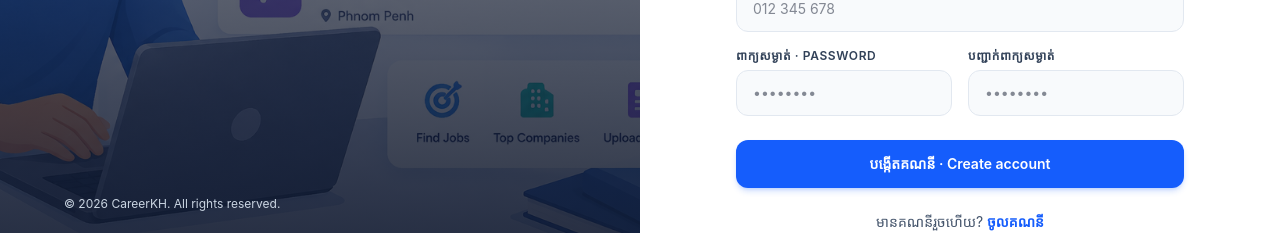
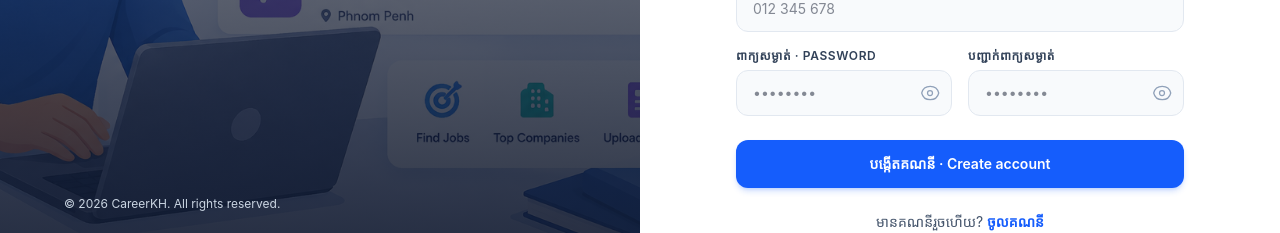
Before and after one commit to raksabun2006/job-portal-frontend, a React (Vite) app: page /register in a window 1280 px wide. Shown: the part 524-757 px from the top of the page. Built offline with nearby package versions, Linux system fonts and the light colour scheme.

Commit message:
edit on form login and register

```diff
--- a/src/components/Footer.jsx
+++ b/src/components/Footer.jsx
@@ -107,7 +107,7 @@ export default function Footer() {
                 <svg className="h-4 w-4 shrink-0 text-slate-400" fill="none" viewBox="0 0 24 24" stroke="currentColor">
                   <path strokeLinecap="round" strokeLinejoin="round" strokeWidth="2" d="M3 5a2 2 0 012-2h3.28a1 1 0 01.948.684l1.498 4.493a1 1 0 01-.502 1.21l-2.257 1.13a11.042 11.042 0 005.516 5.516l1.13-2.257a1 1 0 011.21-.502l4.493 1.498a1 1 0 01.684.949V19a2 2 0 01-2 2h-1C9.716 21 3 14.284 3 6V5z" />
                 </svg>
-                <span>+855 12 345 678</span>
+                <span>096 878 2196</span>
               </li>
             </ul>
           </div>
--- a/src/pages/Login/Login.jsx
+++ b/src/pages/Login/Login.jsx
@@ -1,3 +1,4 @@
+import { useState } from 'react'
 import { useForm } from 'react-hook-form'
 import { Link, useLocation, useNavigate } from 'react-router-dom'
 import { toast } from 'react-toastify'
@@ -11,6 +12,9 @@ export default function Login() {
   const { login } = useAuth()
   const navigate = useNavigate()
   const location = useLocation()
+
+  // State to handle password visibility
+  const [showPassword, setShowPassword] = useState(false)
 
   const bannerImage = "./images/bannerAuth.png"
 
@@ -42,7 +46,7 @@ export default function Login() {
 
           {/* Top Logo */}
           <div className="relative z-10 flex items-center gap-2">
-             <Link to="/" className="inline-flex items-center gap-2">
+            <Link to="/" className="inline-flex items-center gap-2">
               <img
                 src="/images/logo.png"
                 alt="Logo"
@@ -51,19 +55,18 @@ export default function Login() {
             </Link>
           </div>
 
-
           {/* Footer Copyright */}
           <div className="relative z-10 text-xs text-slate-300">
             &copy; {new Date().getFullYear()} CareerKH. All rights reserved.
           </div>
         </div>
 
-        {/* Right Side: Login Form (full height + independent scroll only once the split layout kicks in at md) */}
+        {/* Right Side: Login Form */}
         <div className="flex w-full flex-col justify-center p-6 sm:p-8 md:h-full md:overflow-y-auto md:w-1/2 lg:p-16">
           <div className="mx-auto w-full max-w-md py-8 md:py-0">
             <div>
               <h2 className="text-2xl font-bold text-slate-900 sm:text-3xl">ចូលគណនី · Login</h2>
-              <p className="mt-2 text-sm text-slate-500">សូមបញ្ចូលព័ត៌មានលម្អិតរបស់អ្នកដើម្បីបន្ត។</p>
+              <p className="mt-2 text-sm text-slate-500">សូមបញ្ចូលព័ត៌មានលម្អិតរបស់អ្នកដើម្បីបន្ត。</p>
             </div>
 
             <form onSubmit={handleSubmit(onSubmit)} className="mt-8 space-y-5">
@@ -84,12 +87,33 @@ export default function Login() {
                 <label className="mb-1.5 block text-xs font-semibold uppercase tracking-wider text-slate-700">
                   ពាក្យសម្ងាត់ · Password
                 </label>
-                <input
-                  type="password"
-                  placeholder="••••••••"
-                  className="w-full rounded-xl border border-slate-200 bg-slate-50 px-4 py-3.5 text-sm text-slate-900 outline-none transition-all focus:border-blue-600 focus:bg-white focus:ring-2 focus:ring-blue-600/20"
-                  {...register('password', { required: true })}
-                />
+                <div className="relative">
+                  <input
+                    type={showPassword ? 'text' : 'password'}
+                    placeholder="••••••••"
+                    className="w-full rounded-xl border border-slate-200 bg-slate-50 pl-4 pr-11 py-3.5 text-sm text-slate-900 outline-none transition-all focus:border-blue-600 focus:bg-white focus:ring-2 focus:ring-blue-600/20"
+                    {...register('password', { required: true })}
+                  />
+                  <button
+                    type="button"
+                    onClick={() => setShowPassword((prev) => !prev)}
+                    className="absolute right-3.5 top-1/2 -translate-y-1/2 text-slate-400 hover:text-slate-600 focus:outline-none"
+                    aria-label={showPassword ? 'Hide password' : 'Show password'}
+                  >
+                    {showPassword ? (
+                      /* Eye Slash Icon */
+                      <svg xmlns="http://www.w3.org/2000/svg" fill="none" viewBox="0 0 24 24" strokeWidth={1.5} stroke="currentColor" className="h-5 w-5">
+                        <path strokeLinecap="round" strokeLinejoin="round" d="M3.98 8.223A10.477 10.477 0 001.934 12C3.226 16.338 7.244 19.5 12 19.5c.993 0 1.953-.138 2.863-.395M6.228 6.228A10.45 10.45 0 0112 4.5c4.756 0 8.773 3.162 10.065 7.498a10.523 10.523 0 01-4.293 5.774M6.228 6.228L3 3m3.228 3.228l3.65 3.65m7.894 7.894L21 21m-3.228-3.228l-3.65-3.65m0 0a3 3 0 10-4.243-4.243m4.242 4.242L9.88 9.88" />
+                      </svg>
+                    ) : (
+                      /* Eye Icon */
+                      <svg xmlns="http://www.w3.org/2000/svg" fill="none" viewBox="0 0 24 24" strokeWidth={1.5} stroke="currentColor" className="h-5 w-5">
+                        <path strokeLinecap="round" strokeLinejoin="round" d="M2.036 12c1.074-4.65 5.062-8 10.222-8 5.16 0 9.148 3.35 10.222 8-1.074 4.65-5.062 8-10.222 8-5.16 0-9.148-3.35-10.222-8z" />
+                        <path strokeLinecap="round" strokeLinejoin="round" d="M15 12a3 3 0 11-6 0 3 3 0 016 0z" />
+                      </svg>
+                    )}
+                  </button>
+                </div>
                 {errors.password && <p className="mt-1 text-xs text-rose-600">សូមបញ្ចូលពាក្យសម្ងាត់របស់អ្នក។</p>}
               </div>
 
@@ -107,7 +131,7 @@ export default function Login() {
 
             <div className="my-6 flex items-center gap-3">
               <div className="h-px flex-1 bg-slate-200" />
-              <span className="text-xs uppercase tracking-wider text-slate-400">ឬ · or</span>
+              <span className="text-xs uppercase tracking-wider text-slate-400">or</span>
               <div className="h-px flex-1 bg-slate-200" />
             </div>
 
--- a/src/pages/Register/Register.jsx
+++ b/src/pages/Register/Register.jsx
@@ -1,3 +1,4 @@
+import { useState } from 'react'
 import { useForm } from 'react-hook-form'
 import { Link, useNavigate } from 'react-router-dom'
 import { toast } from 'react-toastify'
@@ -11,6 +12,10 @@ export default function Register() {
   const { register: doRegister } = useAuth()
   const navigate = useNavigate()
   const role = watch('role')
+
+  // States to control password visibility
+  const [showPassword, setShowPassword] = useState(false)
+  const [showConfirmPassword, setShowConfirmPassword] = useState(false)
 
   const bannerImage = "./images/bannerAuth.png"
 
@@ -33,8 +38,6 @@ export default function Register() {
 
         {/* Left Side: Full Height Promotional Banner */}
         <div className="relative hidden flex-col justify-between p-8 text-white md:flex md:w-1/2 lg:p-16">
-
-          {/* Background Image & Gradient Overlay */}
           <img
             src={bannerImage}
             alt="Register Banner"
@@ -53,16 +56,13 @@ export default function Register() {
             </Link>
           </div>
 
-          {/* Center Message */}
-
-
           {/* Footer Copyright */}
           <div className="relative z-10 text-xs text-slate-300">
             &copy; {new Date().getFullYear()} CareerKH. All rights reserved.
           </div>
         </div>
 
-        {/* Right Side: Register Form (full height + independent scroll only once the split layout kicks in at md) */}
+        {/* Right Side: Register Form */}
         <div className="flex w-full flex-col justify-center p-6 sm:p-8 md:h-full md:overflow-y-auto md:w-1/2 lg:p-16">
           <div className="mx-auto w-full max-w-md py-6">
             <div>
@@ -137,28 +137,71 @@ export default function Register() {
               </div>
 
               <div className="grid grid-cols-1 gap-4 sm:grid-cols-2">
+                {/* Password Field */}
                 <div>
                   <label className="mb-1.5 block text-xs font-semibold uppercase tracking-wider text-slate-700">
                     ពាក្យសម្ងាត់ · Password
                   </label>
+                  <div className="relative">
                     <input
-                    type="password"
+                      type={showPassword ? 'text' : 'password'}
                       placeholder="••••••••"
-                    className="w-full rounded-xl border border-slate-200 bg-slate-50 px-4 py-3 text-sm text-slate-900 outline-none transition-all focus:border-blue-600 focus:bg-white focus:ring-2 focus:ring-blue-600/20"
+                      className="w-full rounded-xl border border-slate-200 bg-slate-50 pl-4 pr-10 py-3 text-sm text-slate-900 outline-none transition-all focus:border-blue-600 focus:bg-white focus:ring-2 focus:ring-blue-600/20"
                       {...register('password', { required: true, minLength: 8 })}
                     />
+                    <button
+                      type="button"
+                      onClick={() => setShowPassword((prev) => !prev)}
+                      className="absolute right-3 top-1/2 -translate-y-1/2 text-slate-400 hover:text-slate-600 focus:outline-none"
+                    >
+                      {showPassword ? (
+                        /* Hide Eye Icon */
+                        <svg xmlns="http://www.w3.org/2000/svg" fill="none" viewBox="0 0 24 24" strokeWidth={1.5} stroke="currentColor" className="h-5 w-5">
+                          <path strokeLinecap="round" strokeLinejoin="round" d="M3.98 8.223A10.477 10.477 0 001.934 12C3.226 16.338 7.244 19.5 12 19.5c.993 0 1.953-.138 2.863-.395M6.228 6.228A10.45 10.45 0 0112 4.5c4.756 0 8.773 3.162 10.065 7.498a10.523 10.523 0 01-4.293 5.774M6.228 6.228L3 3m3.228 3.228l3.65 3.65m7.894 7.894L21 21m-3.228-3.228l-3.65-3.65m0 0a3 3 0 10-4.243-4.243m4.242 4.242L9.88 9.88" />
+                        </svg>
+                      ) : (
+                        /* Show Eye Icon */
+                        <svg xmlns="http://www.w3.org/2000/svg" fill="none" viewBox="0 0 24 24" strokeWidth={1.5} stroke="currentColor" className="h-5 w-5">
+                          <path strokeLinecap="round" strokeLinejoin="round" d="M2.036 12c1.074-4.65 5.062-8 10.222-8 5.16 0 9.148 3.35 10.222 8-1.074 4.65-5.062 8-10.222 8-5.16 0-9.148-3.35-10.222-8z" />
+                          <path strokeLinecap="round" strokeLinejoin="round" d="M15 12a3 3 0 11-6 0 3 3 0 016 0z" />
+                        </svg>
+                      )}
+                    </button>
+                  </div>
                   {errors.password && <p className="mt-1 text-xs text-rose-600">យ៉ាងហោចណាស់ ៨ តួអក្សរ។</p>}
                 </div>
+
+                {/* Confirm Password Field */}
                 <div>
                   <label className="mb-1.5 block text-xs font-semibold uppercase tracking-wider text-slate-700">
                     បញ្ជាក់ពាក្យសម្ងាត់
                   </label>
+                  <div className="relative">
                     <input
-                    type="password"
+                      type={showConfirmPassword ? 'text' : 'password'}
                       placeholder="••••••••"
-                    className="w-full rounded-xl border border-slate-200 bg-slate-50 px-4 py-3 text-sm text-slate-900 outline-none transition-all focus:border-blue-600 focus:bg-white focus:ring-2 focus:ring-blue-600/20"
+                      className="w-full rounded-xl border border-slate-200 bg-slate-50 pl-4 pr-10 py-3 text-sm text-slate-900 outline-none transition-all focus:border-blue-600 focus:bg-white focus:ring-2 focus:ring-blue-600/20"
                       {...register('password_confirmation', { required: true })}
                     />
+                    <button
+                      type="button"
+                      onClick={() => setShowConfirmPassword((prev) => !prev)}
+                      className="absolute right-3 top-1/2 -translate-y-1/2 text-slate-400 hover:text-slate-600 focus:outline-none"
+                    >
+                      {showConfirmPassword ? (
+                        /* Hide Eye Icon */
+                        <svg xmlns="http://www.w3.org/2000/svg" fill="none" viewBox="0 0 24 24" strokeWidth={1.5} stroke="currentColor" className="h-5 w-5">
+                          <path strokeLinecap="round" strokeLinejoin="round" d="M3.98 8.223A10.477 10.477 0 001.934 12C3.226 16.338 7.244 19.5 12 19.5c.993 0 1.953-.138 2.863-.395M6.228 6.228A10.45 10.45 0 0112 4.5c4.756 0 8.773 3.162 10.065 7.498a10.523 10.523 0 01-4.293 5.774M6.228 6.228L3 3m3.228 3.228l3.65 3.65m7.894 7.894L21 21m-3.228-3.228l-3.65-3.65m0 0a3 3 0 10-4.243-4.243m4.242 4.242L9.88 9.88" />
+                        </svg>
+                      ) : (
+                        /* Show Eye Icon */
+                        <svg xmlns="http://www.w3.org/2000/svg" fill="none" viewBox="0 0 24 24" strokeWidth={1.5} stroke="currentColor" className="h-5 w-5">
+                          <path strokeLinecap="round" strokeLinejoin="round" d="M2.036 12c1.074-4.65 5.062-8 10.222-8 5.16 0 9.148 3.35 10.222 8-1.074 4.65-5.062 8-10.222 8-5.16 0-9.148-3.35-10.222-8z" />
+                          <path strokeLinecap="round" strokeLinejoin="round" d="M15 12a3 3 0 11-6 0 3 3 0 016 0z" />
+                        </svg>
+                      )}
+                    </button>
+                  </div>
                 </div>
               </div>
 
```
Lines whose indentation alone changed are shown as unchanged.
